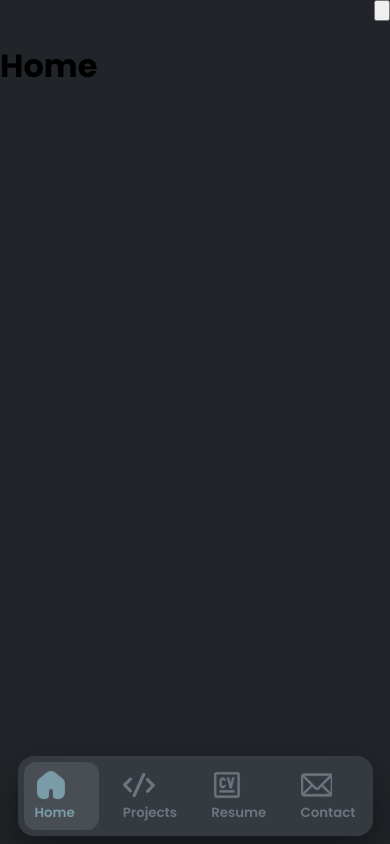
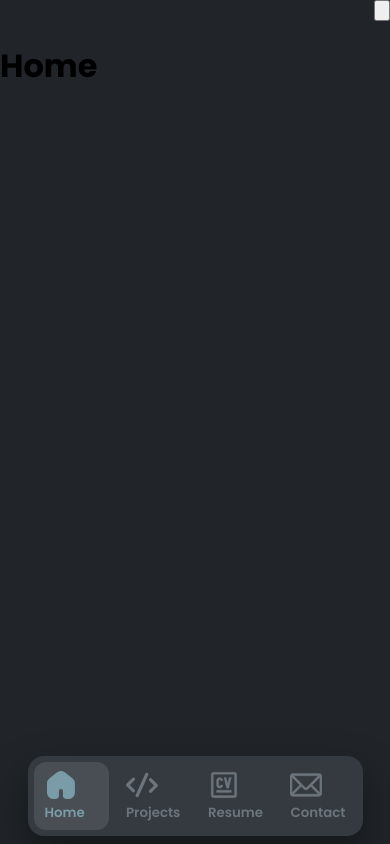
Before and after one commit to michaelgreenl/e-portfolio, a Vue app: page /#home in a window 390 px wide. Built offline with nearby package versions, Linux system fonts and the light colour scheme.

Commit message:
fix: changed max-width for mobile-nav

```diff
--- a/src/components/Navbar.vue
+++ b/src/components/Navbar.vue
@@ -69,7 +69,7 @@ header {
     bottom: 0.5em;
     right: 0.5em;
     left: 0.5em;
-    max-width: 355px;
+    max-width: 335px;
     display: flex;
     justify-content: space-between;
     height: 3em;
```
